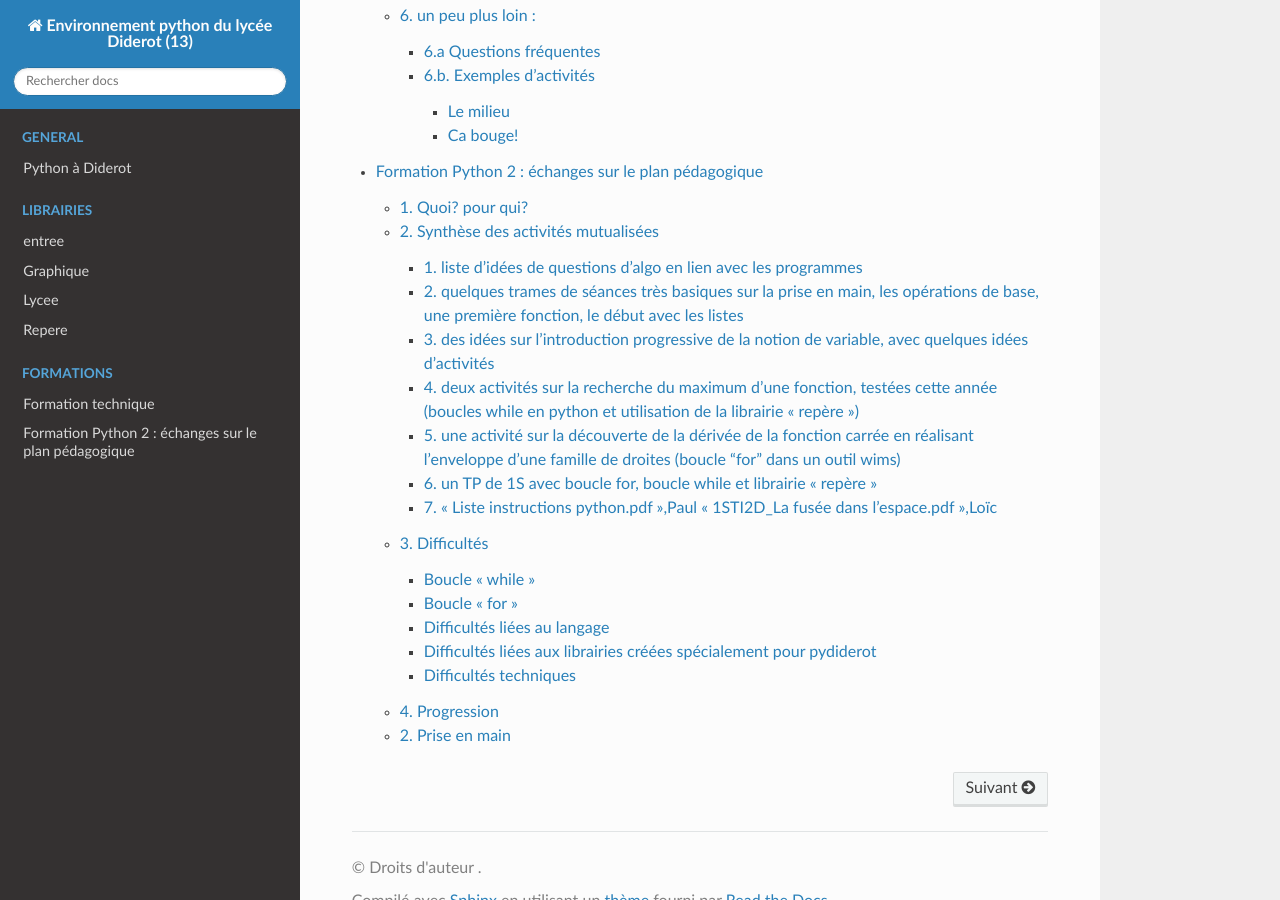
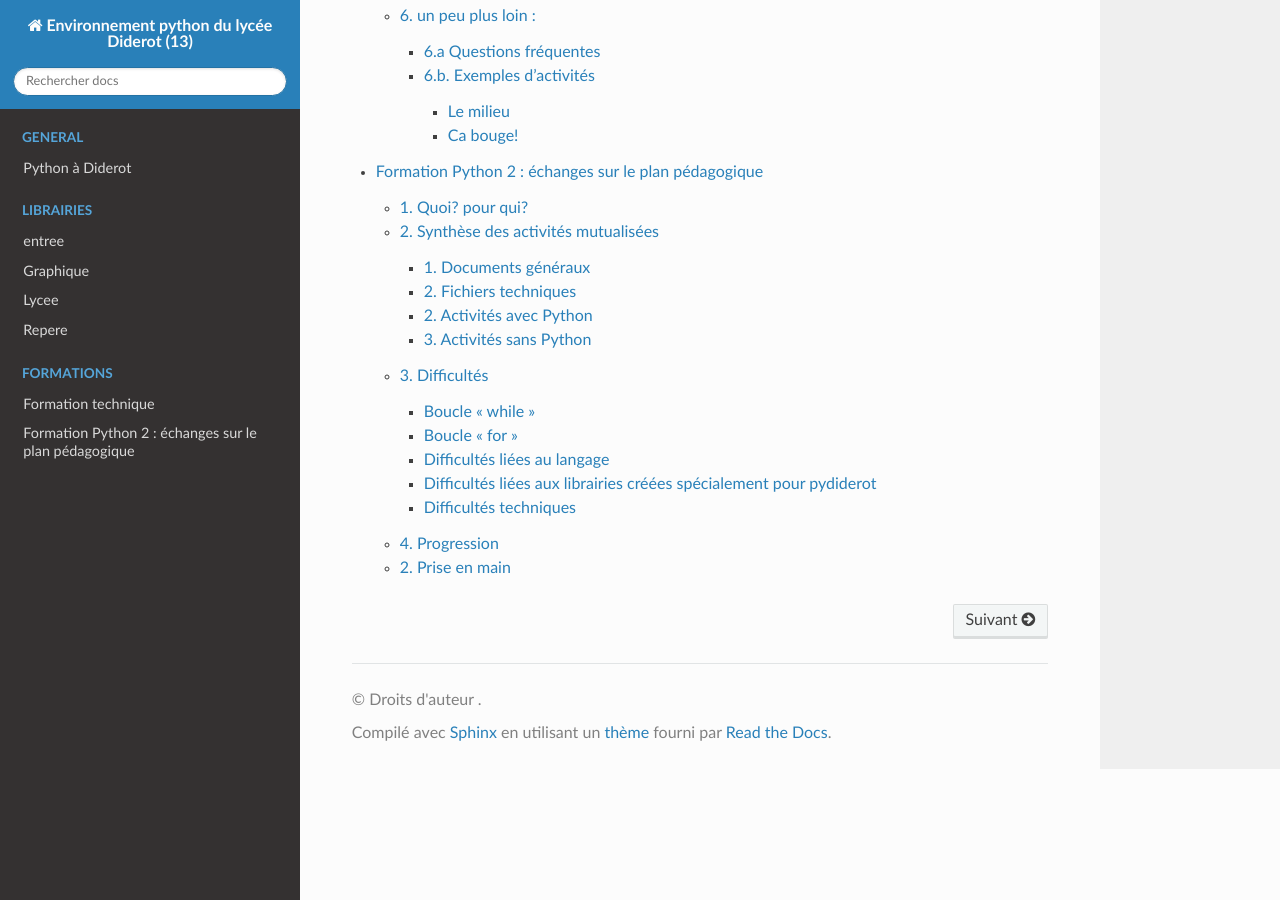
Before and after one commit to Pydiderot/pydiderotIDE, a Sphinx documentation site: the page built from docs/toctree.rst, in a window 1280 px wide and 900 px high, scrolled down 2028 px. Built offline with Sphinx 7.4.7 and the Read the Docs theme 2.0.0, drawn with Linux system fonts in a browser that asks for light colours; some of the changed lines change nothing that is shown.

Commit message:
Update enseignants2.md

```diff
--- a/docs/formation/enseignants2.md
+++ b/docs/formation/enseignants2.md
@@ -4,42 +4,60 @@
 Ce document est utilisé en formation interne au lycée, pour partager nos expériences avec l'environnement python du lycée.
 Il est téléchargeable en pdf à l'url https://pydiderot.readthedocs.io/_static/formation2.pdf.
 
-Il fait référence à des documents mutualisés en interne par les professeurs du lycée Diderot, Marseille. Ces documents ne sont pas forcément publiés.
+Il fait référence à des documents mutualisés en interne par les professeurs du lycée Diderot, Marseille. Ces documents ne sont pas forcément publics.
 
 L'objectif est de :
 
    - partager des idées d'activités sur l'algorithmique (une synthèse des activités mutualisées par les collègues est proposée)
    - partager les difficultés que rencontrent nos élèves dans l'apprentissage de l'algorithmique
    - partager les difficultés techniques que nous rencontrons ou que rencontrent nos élèves dans l'utilisation de l'environnement pydiderot
-   - discuter d'une progression sur l'algorithmique
+   - mettre en place une progression commune sur l'algorithmique
 
 
 ## 2. Synthèse des activités mutualisées
-#### 1. liste d'idées de questions d'algo en lien avec les programmes
+#### 1. Documents généraux
+ - liste d'idées de questions d'algo en lien avec les programmes
 
 fichier "progression algo en parallèle.odt", Loïc
 
-#### 2. quelques trames de séances très basiques sur la prise en main, les opérations de base, une première fonction, le début avec les listes
+ - quelques trames de séances très basiques sur la prise en main, les opérations de base, une première fonction, le début avec les listes (Python)
 
 fichier "séances_python.odt", Loïc
 
-#### 3. des idées sur l'introduction progressive de la notion de variable, avec quelques idées d'activités
+ - des idées sur l'introduction progressive de la notion de variable, avec quelques idées d'activités
 
 fichier "progression début algo", Paul
 
-#### 4. deux activités sur la recherche du maximum d'une fonction, testées cette année (boucles while en python et utilisation de la librairie "repère")
+#### 2. Fichiers techniques
+
+ - une fiche reprenant une liste d'instructions disponibles, avec à chaque fois une description et un exemple. Cette fiche donne des instructions disponible dans un petit environnement javascript, du genre de celui [http://byachepaul.web4me.fr/GeometrieJeuxVideo/2nde/build/index.html](visible ici), et repris [http://byachepaul.web4me.fr/blockly/v1/](en blockly ici).
+ Il faudrait le reprendre avec nos instructions disponibles dans pydiderot. Il serait sans doute judicieux également de créer un environnement Blockly qui mime pydiderot, de façon à pouvoir basculer facilement de l'un à l'autre, notamment en classe de seconde...
+
+ fichier "Liste instructions python.pdf", Paul
+
+#### 2. Activités avec Python
+
+ - deux activités sur la recherche du maximum d'une fonction, testées cette année (boucles while en python et utilisation de la librairie "repère")
 
 fichier "2nde act algo fonction max.odt", Paul
 
-#### 5. une activité sur la découverte de la dérivée de la fonction carrée en réalisant l'enveloppe d'une famille de droites (boucle 'for' dans un outil wims)
+ - un TP de 1S avec boucle for, boucle while et librairie "repère"
+
+fichier "TP_1S.odt", Clément
+
+ - une activité de 1STI2D (prise en main de Python, boucle for, à réécrire avec la nouvelle version de pydiderot)
+
+ fichier "1STI2D_La fusée dans l’espace.pdf",Loïc
+
+#### 3. Activités sans Python
+
+ - une activité sur la découverte de la dérivée de la fonction carrée en réalisant l'enveloppe d'une famille de droites (boucle 'for' dans un outil wims)
 
 fichier "1STD2A act tangentes fonction carrée.odt", Paul
 
-#### 6. un TP de 1S avec boucle for, boucle while et librairie "repère"
+ - une activité se 2nde pour utiliser les coordonnées (variable, boucle, code à modifier facilement, mais compliqué à écrire pour les élèves)(Javascript)
 
-fichier "TP_1S.odt", Clément
-
-#### 7. "Liste instructions python.pdf",Paul "1STI2D_La fusée dans l’espace.pdf",Loïc
+fichier "2nde act algo enonce (javascript).odt", Paul
 
 ## 3. Difficultés
 ### La notion de variable
```
